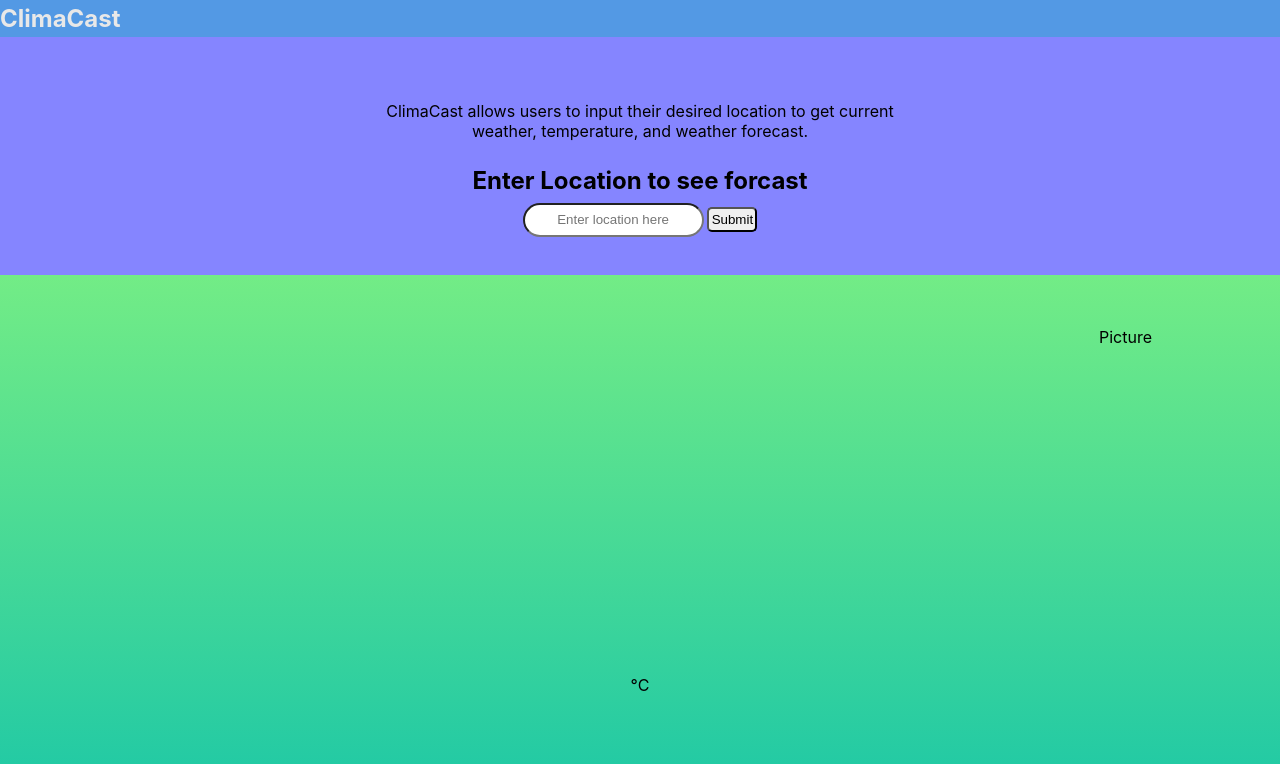
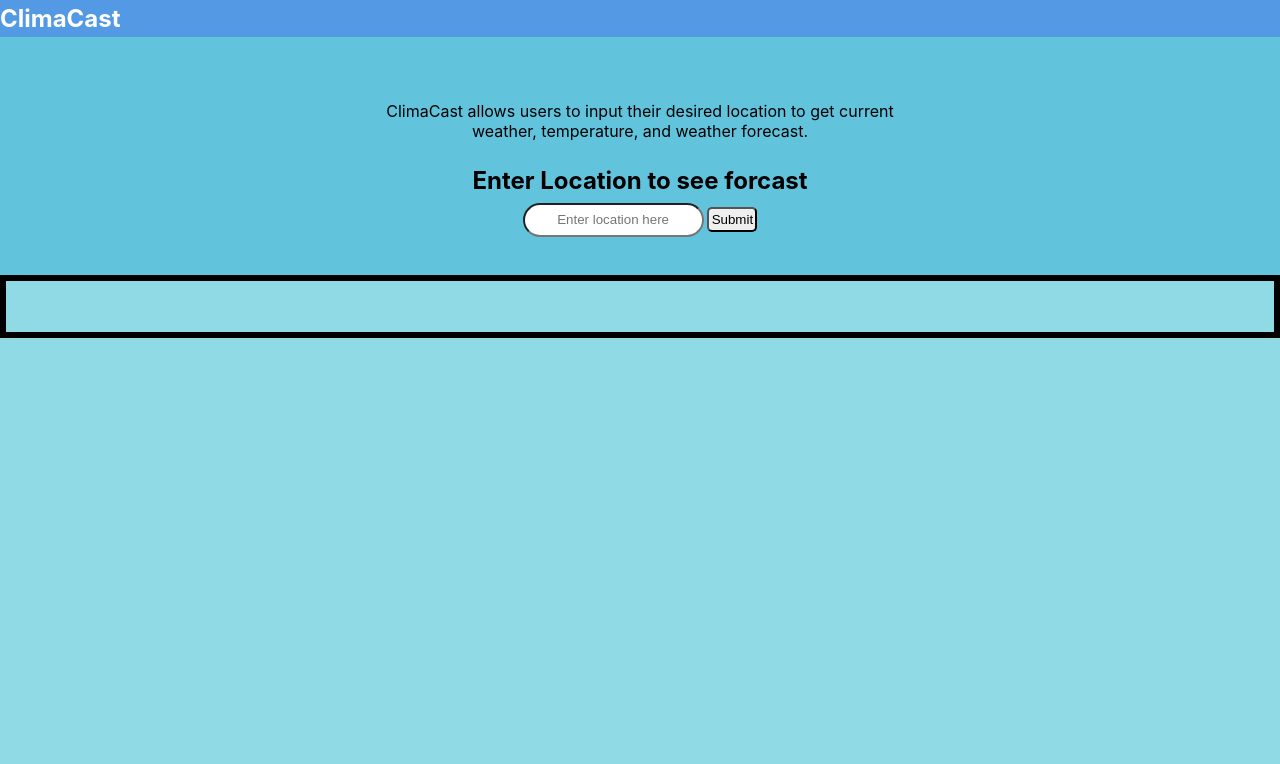
Before and after one commit to harriskwong1208/ClimaCast, a React (Create React App) app: page / in a window 1280 px wide. Shown: the top 764 px of the page. Built offline with nearby package versions, Linux system fonts and the light colour scheme; no server answers.

Commit message:
Customized interface to include icon

```diff
--- a/src/App.css
+++ b/src/App.css
@@ -3,20 +3,21 @@
   padding: 0;
 }
 body{
-  background: linear-gradient(#9fff75, #1ec8a6);
+  /* background: linear-gradient(#9fff75, #1ec8a6); */
   background-attachment: fixed;
+  background-color: #90dae5;
 }
 nav{
 
   background-color: #5399e4;
 }
 nav .header{
-  color: #E8E8E8;
+  color: white;
   padding-top: 0.3%;
   padding-bottom: 0.3%;
 }
 article{
-  background-color: #8585FF ;
+  background-color: #61c3dc;
   padding-top: 5%;
   padding-bottom: 2%;
   padding-left: 30%;
@@ -27,7 +28,7 @@ article{
 
 form{
   text-align: center;
-  background-color: #8585FF;
+  background-color: #61c3dc;
   padding-bottom: 3%;
 }
 form input{
@@ -49,16 +50,14 @@ form input::placeholder{
   text-align: center;
 }
 
+
 .Weather .header{
-  display: flex;
-  justify-content: space-between;
-  height: 200px;
+  text-align: center;
+  border: solid;
 }
 
-.header .location{
-  padding-left: 10%;
-  padding-top: 4%;
-}
+
+
 
 .header .picture{
   padding-right: 10%;
@@ -80,3 +79,7 @@ form input::placeholder{
   text-align: center;
 
 }
+.WeatherIcon{
+  border: solid;
+  height: 50%;
+}
--- a/src/App.js
+++ b/src/App.js
@@ -1,5 +1,5 @@
 import './App.css';
-import {useState,useEffect,useRef} from "react";
+import {useState,useEffect} from "react";
 import weather_api from './API_KEY';
 
 
@@ -57,9 +57,17 @@ function App() {
 function Listdata(props){
   var data = props.data.cod;
 
+  function get_icon(icon){
+    var url = `http://openweathermap.org/img/wn/${icon}.png`;
+
+    return(
+      <img className='WeatherIcon' src={url}></img>
+    );
+  }
+
   //if blank
   if(data == 400){
-    return (``);
+    return (`Empty`);
   }
   else if(data == 404){
     return (
@@ -70,18 +78,22 @@ function Listdata(props){
     return (
       <div className='Weather'>
       <div className='Weather header'>
-        <div className='header location'>{props.data.name}</div>
-        <div className='header picture'>Picture</div>
+        <div className='header picture'>
+          { Object.keys(props.data).length === 0 ? '' :
+          get_icon(props.data.weather[0]?.icon)}
+        </div>
       </div>
       <div className='WeatherDescription'>
         <div className='Temperature'>
-          <h1>{ Object.keys(props.data).length === 0 ? '' : props.data.weather[0]?.main}</h1>
+          <h1>
+            { Object.keys(props.data).length === 0 ? '' : props.data.weather[0]?.main}
+          </h1>
           </div>
         <div className='TemperatureDescription'>
           <h3>{Object.keys(props.data).length === 0 ? '' :props.data.weather[0]?.description}</h3>
         </div>
         <div className='TemperatureDegree'>
-          {Object.keys(props.data).length === 0 ? '' :(props.data.main.temp -273.15).toFixed(2)} °C
+          {Object.keys(props.data).length === 0 ? '' : `${(props.data.main.temp -273.15).toFixed(2)} °C`}
         </div>
       </div>
     </div>
```
